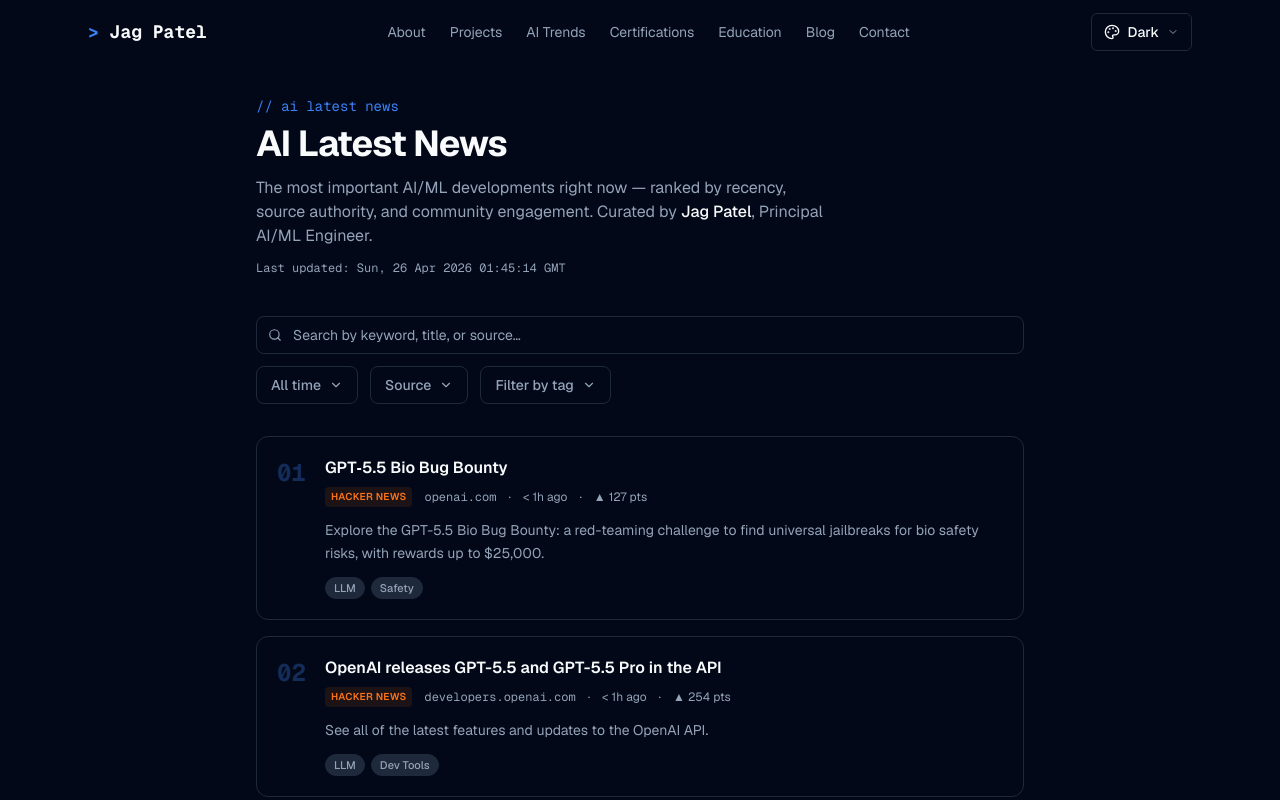
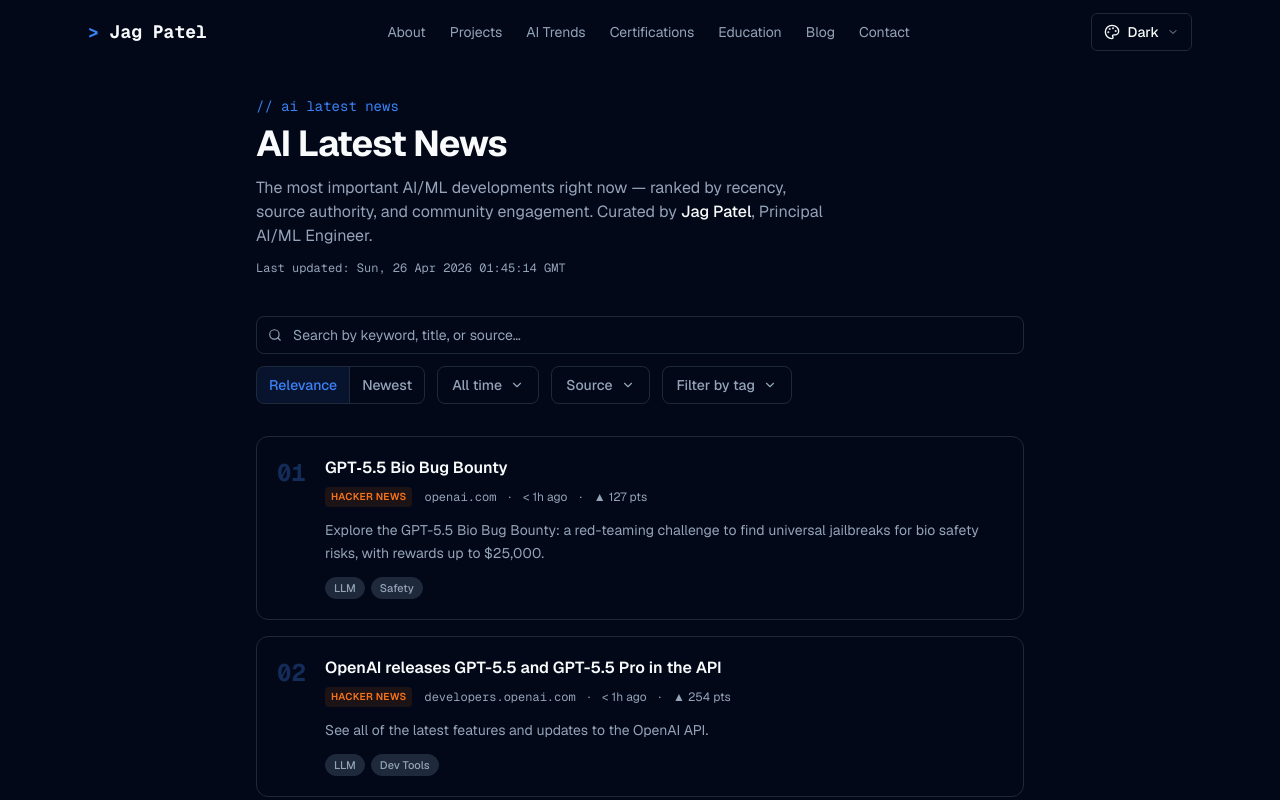
Before and after one commit to JagdishkumarPatel/JagdishkumarPatel.github.io, a Next.js app: page /ai-trends in a window 1280 px wide. Shown: the top 800 px of the page. Built offline with nearby package versions, Linux system fonts and the light colour scheme.

Commit message:
feat: add Relevance/Newest sort toggle on AI Latest News page

```diff
--- a/app/ai-trends/page.tsx
+++ b/app/ai-trends/page.tsx
@@ -48,6 +48,7 @@
   const [activeDays, setActiveDays] = React.useState(0)
   const [keyword, setKeyword] = React.useState("")
   const [visibleCount, setVisibleCount] = React.useState(DEFAULT_VISIBLE)
+  const [sortBy, setSortBy] = React.useState<"score" | "date">("score")
   const [timeOpen, setTimeOpen] = React.useState(false)
   const timeRef = React.useRef<HTMLDivElement>(null)
 
@@ -83,22 +84,27 @@
     if (!feed) return []
     const cutoff = activeDays > 0 ? Date.now() - activeDays * 86400000 : 0
     const kw = keyword.trim().toLowerCase()
-    return feed.items.filter((item) => {
+    const filtered = feed.items.filter((item) => {
       if (activeSource.length > 0 && !activeSource.includes(item.feedSource)) return false
       if (activeTag.length > 0 && !activeTag.some((t) => item.tags.includes(t))) return false
       if (cutoff && new Date(item.publishedAt).getTime() < cutoff) return false
       if (kw && !item.title.toLowerCase().includes(kw) && !item.summary.toLowerCase().includes(kw) && !item.source.toLowerCase().includes(kw)) return false
       return true
     })
-  }, [feed, activeTag, activeSource, activeDays, keyword])
+    if (sortBy === "date") {
+      return [...filtered].sort((a, b) => new Date(b.publishedAt).getTime() - new Date(a.publishedAt).getTime())
+    }
+    return filtered
+  }, [feed, activeTag, activeSource, activeDays, keyword, sortBy])
 
-  const hasActiveFilters = activeTag.length > 0 || activeSource.length > 0 || activeDays > 0 || keyword.trim() !== ""
+  const hasActiveFilters = activeTag.length > 0 || activeSource.length > 0 || activeDays > 0 || keyword.trim() !== "" || sortBy !== "score"
 
   function clearFilters() {
     setActiveTag([])
     setActiveSource([])
     setActiveDays(0)
     setKeyword("")
+    setSortBy("score")
     setVisibleCount(DEFAULT_VISIBLE)
   }
 
@@ -165,6 +171,29 @@
 
             {/* Dropdown filters — side by side */}
             <div className="flex flex-wrap items-center gap-3">
+              {/* Sort toggle */}
+              <div className="inline-flex rounded-lg border border-border bg-card overflow-hidden shrink-0">
+                <button
+                  onClick={() => setSortBy("score")}
+                  className={`px-3 py-2 text-sm font-medium transition-colors ${
+                    sortBy === "score"
+                      ? "bg-primary/10 text-primary"
+                      : "text-muted-foreground hover:text-foreground"
+                  }`}
+                >
+                  Relevance
+                </button>
+                <button
+                  onClick={() => setSortBy("date")}
+                  className={`px-3 py-2 text-sm font-medium transition-colors border-l border-border ${
+                    sortBy === "date"
+                      ? "bg-primary/10 text-primary"
+                      : "text-muted-foreground hover:text-foreground"
+                  }`}
+                >
+                  Newest
+                </button>
+              </div>
               {/* Time period */}
               <div className="relative shrink-0" ref={timeRef}>
                 <button
```
